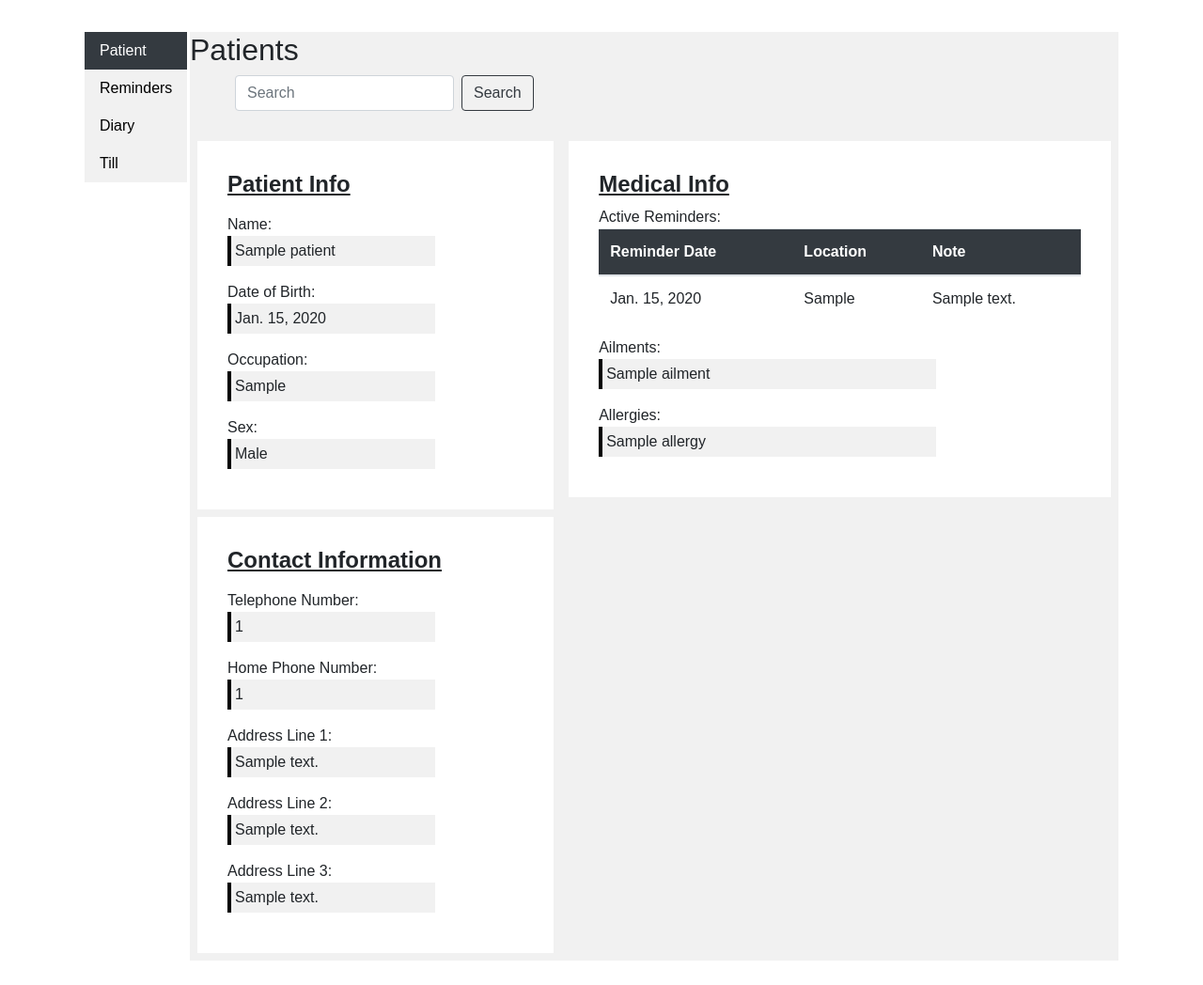
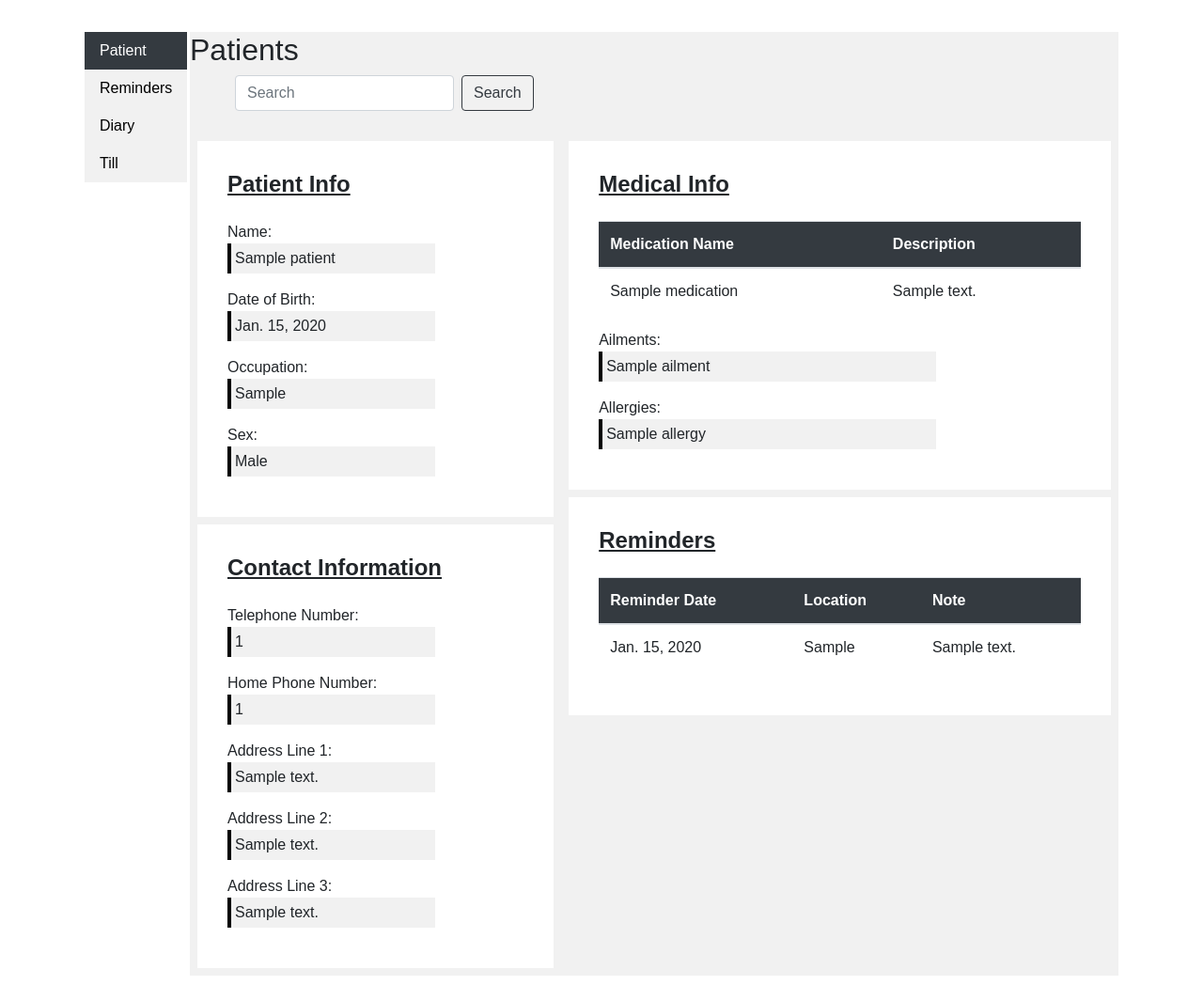
Before and after one commit to CMorar143/Artificial-MD, a Django app: a page that uses Project/DjangoProj/templates/patient.html in a window 1280 px wide. Shown: the whole page at 94% size. Before the commit the page ends 1022 px from the top, so only its background shows below. Run offline with Django 3.2, Linux system fonts and the light colour scheme; tables that the repository leaves empty hold one stand-in row (values such as "Sample post"); some libraries are stand-ins or nearby versions.

Commit message:
added medication and separated reminders

```diff
--- a/Project/DjangoProj/boards/models.py
+++ b/Project/DjangoProj/boards/models.py
@@ -90,7 +90,6 @@ class Patient_Allergy(models.Model):
 	allergy = models.ForeignKey('Allergy', on_delete=models.CASCADE)
 
 
-
 class Medication(models.Model):
 	name = models.CharField(max_length=50)
 	description = models.CharField(max_length=150)
@@ -99,14 +98,19 @@ class Medication(models.Model):
 		return self.name
 
 
-class Ailment_Medication(models.Model):
+class Patient_Medication(models.Model):
+	patient = models.ForeignKey('Patient', on_delete=models.CASCADE)
 	medication = models.ForeignKey('Medication', on_delete=models.CASCADE)
-	ailment = models.ForeignKey('Ailment', on_delete=models.CASCADE)
 
 
-class Allergy_Medication(models.Model):
-	medication = models.ForeignKey('Medication', on_delete=models.CASCADE)
-	allergy = models.ForeignKey('Allergy', on_delete=models.CASCADE)
+# class Ailment_Medication(models.Model):
+# 	medication = models.ForeignKey('Medication', on_delete=models.CASCADE)
+# 	ailment = models.ForeignKey('Ailment', on_delete=models.CASCADE)
+
+
+# class Allergy_Medication(models.Model):
+# 	medication = models.ForeignKey('Medication', on_delete=models.CASCADE)
+# 	allergy = models.ForeignKey('Allergy', on_delete=models.CASCADE)
 
 
 class Reminder(models.Model):
--- a/Project/DjangoProj/boards/views.py
+++ b/Project/DjangoProj/boards/views.py
@@ -4,7 +4,7 @@ from urllib.parse import urlencode
 from django.conf import settings
 from django.views.generic import TemplateView
 from boards.forms import ExamForm, CreatePatientForm, SelectPatientForm, FurtherActionsForm
-from boards.models import Examination, Patient, Patient_Ailment, Patient_Allergy, Visit, Medical_history, Investigation, Reminder, User, Ailment, Allergy, Medication
+from boards.models import Examination, Patient, Patient_Ailment, Patient_Allergy, Patient_Medication, Visit, Medical_history, Investigation, Reminder, User, Ailment, Allergy, Medication
 
 # For Machine learning model
 import pandas as pd
@@ -112,10 +112,10 @@ class patient(TemplateView):
 		ailment_ids = Patient_Ailment.objects.filter(patient_id=patient.id).values('ailment_id')
 		ailments = Ailment.objects.filter(id__in=ailment_ids)
 
-		# medication = Medication.objects.filter()
+		med_ids = Patient_Medication.objects.filter(patient_id=patient.id).values('medication_id')
+		medication = Medication.objects.filter(id__in=med_ids)
 
 		args = {'patient': patient, 'Selectform': Selectform}
-
 		args = self.search_patients(request, args)
 
 		if reminders.exists():
@@ -127,6 +127,9 @@ class patient(TemplateView):
 		if ailments.exists():
 			args['ailments'] = ailments
 
+		if medication.exists():
+			args['medication'] = medication
+
 		return args
 
 	def get(self, request):
@@ -135,15 +138,7 @@ class patient(TemplateView):
 			Selectform = SelectPatientForm()
 			searched_name = ''
 			args = {'Createform': Createform, 'Selectform': Selectform}
-
 			args = self.search_patients(request, args)
-
-			# if 'search' in request.GET:
-			# 	searched_name = request.GET['search']
-			# 	searched_patients = Patient.objects.filter(patient_name__icontains=searched_name)
-			# 	if searched_patients is not None:
-			# 		args['searched_patients'] = searched_patients
-			# 		print(searched_patients)
 
 		else:
 			args = self.display_info(request)
--- a/Project/DjangoProj/static/css/Custom/Patient_info2.css
+++ b/Project/DjangoProj/static/css/Custom/Patient_info.css
@@ -41,6 +41,7 @@ body
 {
   text-decoration: underline;
   font-weight: bold;
+  margin-bottom: 1em;
 }
 
 .field
--- a/Project/DjangoProj/templates/patient.html
+++ b/Project/DjangoProj/templates/patient.html
@@ -6,7 +6,7 @@
     <link rel="stylesheet" type="text/css" href="{% static 'css/bootstrap.min.css' %}">
     <link rel="stylesheet" type="text/css" href="{% static 'css/Form.css' %}">
     <link rel="stylesheet" href="{% static 'css/Custom/Navbar2.css' %}">
-    <link rel="stylesheet" href="{% static 'css/Custom/Patient_info2.css' %}">
+    <link rel="stylesheet" href="{% static 'css/Custom/Patient_info.css' %}">
 
   </head>
   <body>
@@ -197,9 +197,53 @@
         <div class="right_section">
           <div class="info">
             <h4>Medical Info</h4>
+            {% if medication is not None %}
+              <table class="table">
+                <thead class="thead-inverse">
+                  <tr class="bg-dark text-white">
+                    <th>Medication Name</th>
+                    <th>Description</th>
+                  </tr>
+                </thead>
+                <tbody>
+                  {% for med in medication %}
+                    <tr>
+                      <td class="align-middle">
+                       {{ med.name }}
+                      </td>
+                      <td class="align-middle">
+                        {{ med.description }}
+                      </td>
+                    </tr>
+                  {% endfor %}
+                </tbody>
+              </table>
+            {% endif %}
+
+            <div class="field">
+              Ailments:
+              {% for ail in ailments %}
+                <div class="field_value" >
+                  {{ ail.name }}
+                </div>
+              {% endfor %}
+            </div>
+            <div class="field">
+              Allergies:
+              {% for all in allergies %}
+                <div class="field_value" >
+                  {{ all.name }}
+                </div>
+              {% endfor %}
+            </div>
+          </div>
+
+
+
+          <div class="info">
+            <h4>Reminders</h4>
 
             {% if reminders is not None %}
-              Active Reminders:
               <table class="table">
                 <thead class="thead-inverse">
                   <tr class="bg-dark text-white">
@@ -225,23 +269,10 @@
                 </tbody>
               </table>
             {% endif %}
-            <div class="field">
-              Ailments:
-              {% for ail in ailments %}
-                <div class="field_value" >
-                  {{ ail.name }}
-                </div>
-              {% endfor %}
-            </div>
-            <div class="field">
-              Allergies:
-              {% for all in allergies %}
-                <div class="field_value" >
-                  {{ all.name }}
-                </div>
-              {% endfor %}
-            </div>
           </div>
+
+
+
         </div>
       {% endif %}
     </div>
```
Also changed, not shown: Project/DjangoProj/boards/admin.py (+4 -3 lines), Project/DjangoProj/boards/migrations/0016_patient_medication.py (added), Project/DjangoProj/boards/migrations/0017_auto_20200308_1240.py (added).
